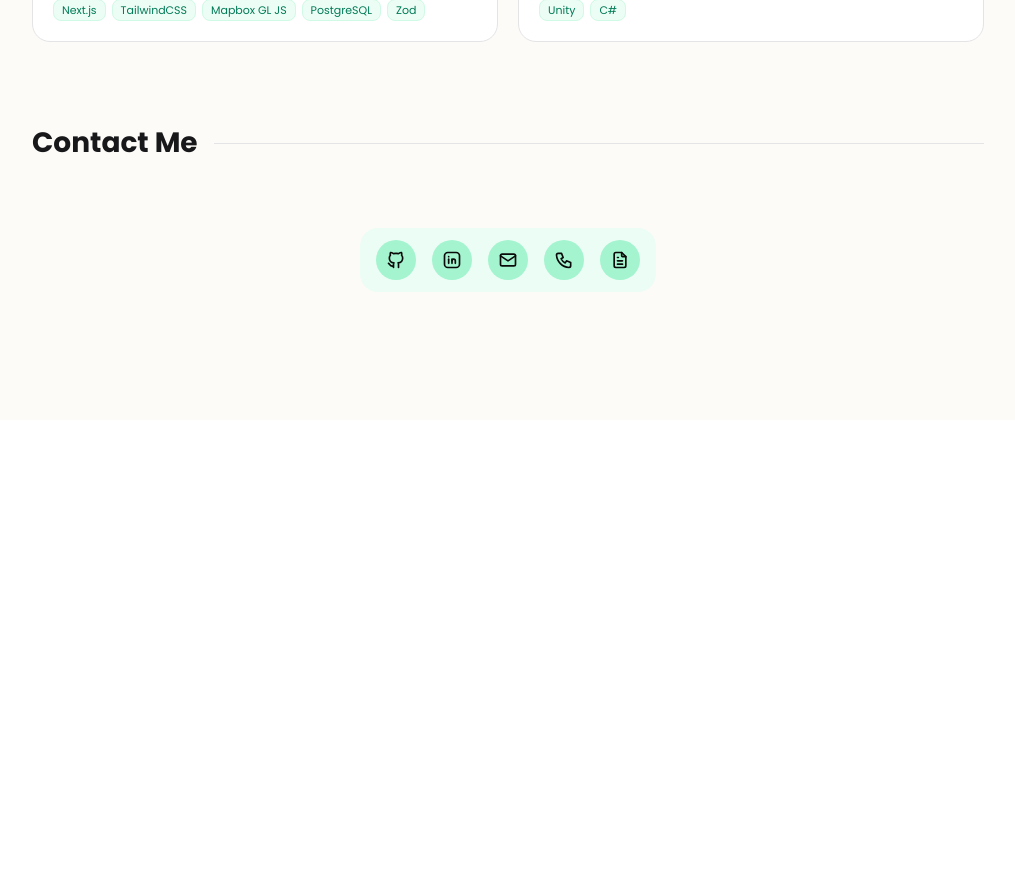
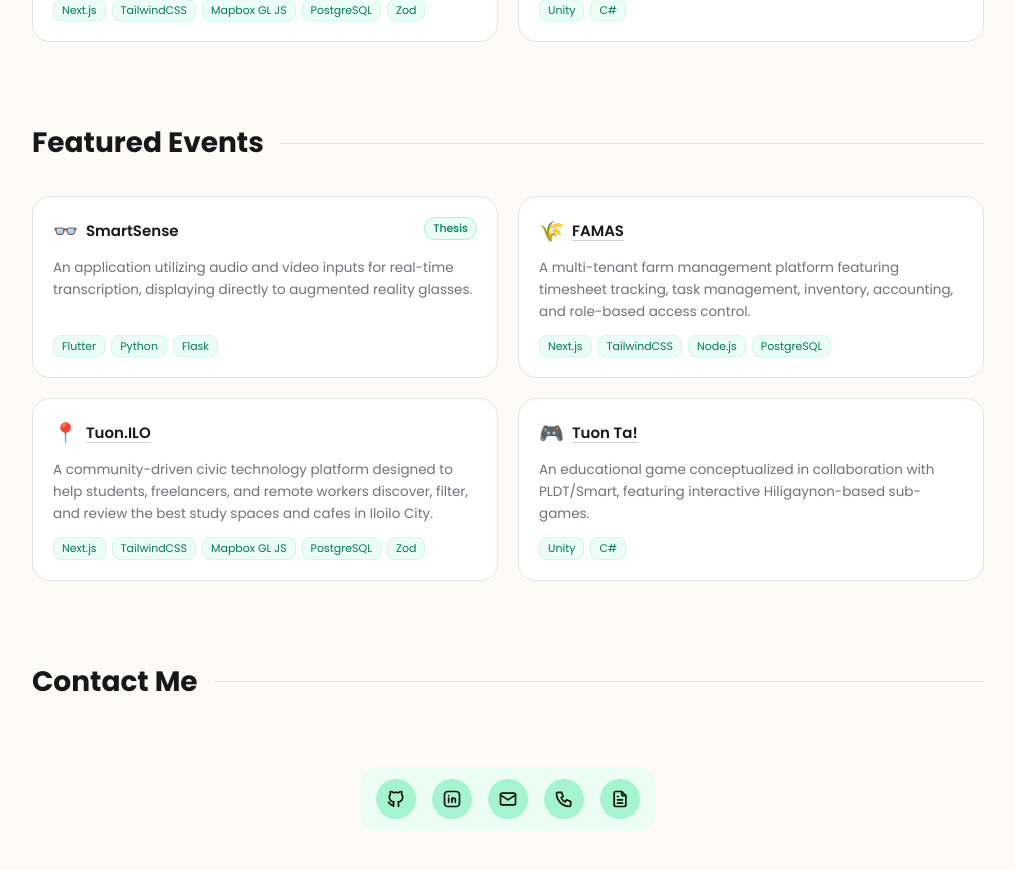
Before and after one commit to chariz1101/charchives, a Next.js app: page / in a window 1280 px wide. Shown: the part 860-1730 px from the top of the page, without its empty margins (132-1147 px from the left). Before the commit the page ends 1280 px from the top, so only its background shows below. Built offline with nearby package versions, Linux system fonts and the light colour scheme.

Commit message:
feat: added events

```diff
--- a/app/page.tsx
+++ b/app/page.tsx
@@ -191,6 +191,71 @@ export default function PortfolioPage() {
           whileInView="visible"
           viewport={{ once: true, margin: "-80px" }}
           variants={fadeUp}
+          id="projects"
+          className="mb-20 scroll-mt-32"
+        >
+          <div className="flex items-center gap-4 mb-8">
+            <h2 className="text-[1.75rem] font-bold text-zinc-900 whitespace-nowrap">
+              Featured Events
+            </h2>
+            <div className="flex-1 h-px bg-zinc-200" />
+          </div>
+
+          <div className="grid grid-cols-1 sm:grid-cols-2 gap-5">
+            {projects.map((p) => (
+              <div
+                key={p.name}
+                className="group flex flex-col gap-3 p-5 rounded-2xl border border-zinc-200 bg-white hover:border-emerald-300 hover:shadow-[0_2px_12px_rgba(16,185,129,0.08)] transition-all duration-200"
+              >
+                <div className="flex items-start justify-between gap-2">
+                  <div className="flex items-center gap-2">
+                    <span className="text-xl">{p.emoji}</span>
+                    {p.link ? (
+                      <a
+                        href={p.link}
+                        target="_blank"
+                        rel="noopener noreferrer"
+                        className="text-[15px] font-semibold text-zinc-900 hover:text-emerald-700 underline decoration-zinc-300 hover:decoration-emerald-400 underline-offset-4 transition-colors duration-200"
+                      >
+                        {p.name}
+                      </a>
+                    ) : (
+                      <span className="text-[15px] font-semibold text-zinc-900">
+                        {p.name}
+                      </span>
+                    )}
+                  </div>
+                  {p.tag && (
+                    <span className="text-[11px] font-medium px-2 py-0.5 bg-emerald-50 text-emerald-700 rounded-full border border-emerald-200 whitespace-nowrap">
+                      {p.tag}
+                    </span>
+                  )}
+                </div>
+                <p className="text-[13.5px] text-zinc-500 leading-relaxed flex-1">
+                  {p.desc}
+                </p>
+                <div className="flex flex-wrap gap-1.5 mt-auto">
+                  {p.stack.map((t) => (
+                    <span
+                      key={t}
+                      className="text-[11px] px-2 py-0.5 rounded-md bg-emerald-50 text-emerald-700 border border-emerald-100"
+                    >
+                      {t}
+                    </span>
+                  ))}
+                </div>
+              </div>
+            ))}
+          </div>
+        </motion.section>
+      </div>
+
+      <div className="mx-auto max-w-[1000px] px-6">
+        <motion.section
+          initial="hidden"
+          whileInView="visible"
+          viewport={{ once: true, margin: "-80px" }}
+          variants={fadeUp}
           id="contact"
           className="scroll-mt-32"
         >
```
